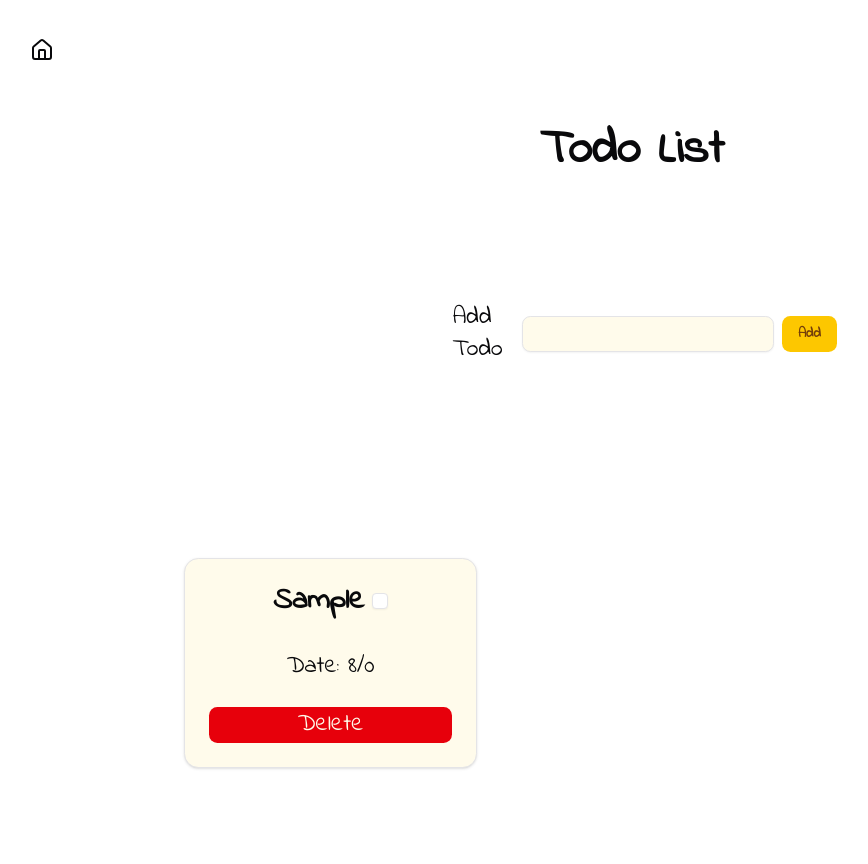
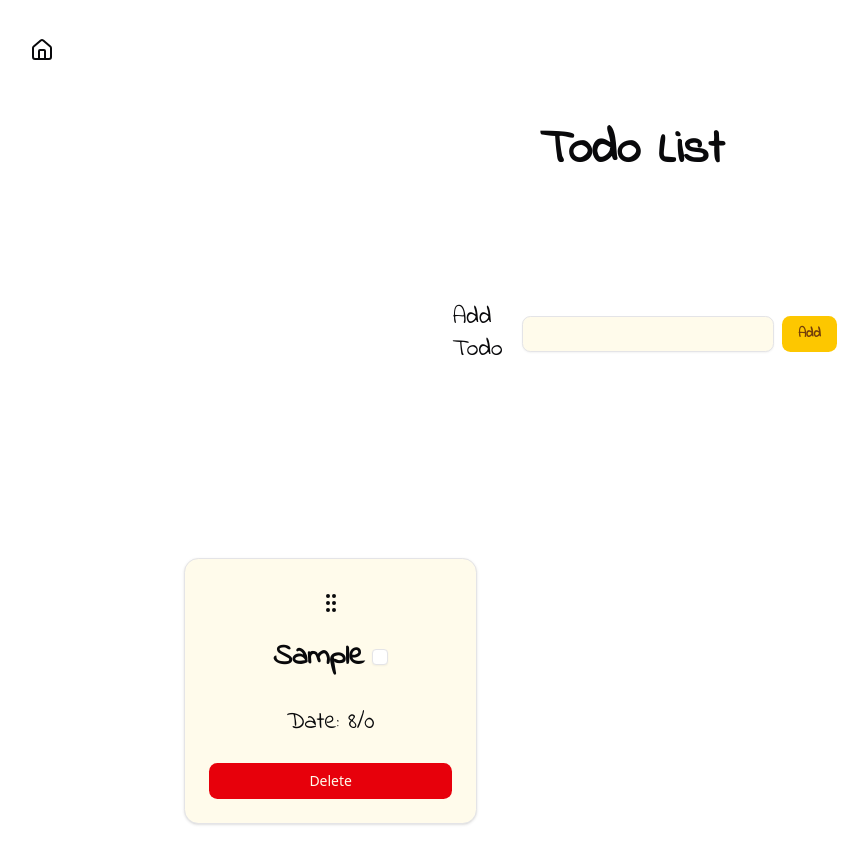
Before and after one commit to JoseFerreira1995/SimpleDesk, a React (Vite) app in the folder project/: page /todo in a window 1280 px wide. Both pictures are taken after typing "Sample" into the empty fields and a click on the button "Add". Shown: the top 864 px of the page, without its empty margins (8-876 px from the left). Built offline with nearby package versions, Linux system fonts and the light colour scheme.

Commit message:
feat: add drag functionallity using dndkit

```diff
--- a/project/package.json
+++ b/project/package.json
@@ -10,6 +10,9 @@
     "preview": "vite preview"
   },
   "dependencies": {
+    "@dnd-kit/core": "^6.3.1",
+    "@dnd-kit/sortable": "^10.0.0",
+    "@dnd-kit/utilities": "^3.2.2",
     "@flaticon/flaticon-uicons": "^3.3.1",
     "@radix-ui/react-checkbox": "^1.3.3",
     "@radix-ui/react-label": "^2.1.8",
--- /dev/null
+++ b/project/src/TodoList/Components/SortableTodoCard.tsx
@@ -0,0 +1,84 @@
+import { useSortable } from "@dnd-kit/sortable";
+
+import type { Todo } from "../types";
+import { GripVertical } from "lucide-react";
+
+import { Button } from "../../components/ui/button";
+import { CSS } from "@dnd-kit/utilities";
+import {
+  Card,
+  CardContent,
+  CardFooter,
+  CardHeader,
+  CardTitle,
+} from "../../components/ui/card";
+import { Checkbox } from "../../components/ui/checkbox";
+
+export default function SortableTodoCard({
+  todo,
+  onDelete,
+  onToggle,
+}: {
+  todo: Todo;
+  onDelete: (id: number) => void;
+  onToggle: (id: number) => void;
+}) {
+  const { attributes, listeners, setNodeRef, transform, transition } =
+    useSortable({ id: todo.id });
+
+  const style = {
+    transform: CSS.Transform.toString(transform),
+    transition,
+  };
+
+  return (
+    <div ref={setNodeRef} style={style} {...attributes}>
+      <Card className="w-full max-w-sm bg-amber-50 ">
+        {/* Drag handle */}
+        <div className="flex justify-center pt-2">
+          <div {...listeners} className="cursor-grab active:cursor-grabbing">
+            <GripVertical />
+          </div>
+        </div>
+
+        <CardHeader>
+          <CardTitle className="flex gap-2 justify-center items-center">
+            {todo.todo === "" ? (
+              <span className=" font-landing text-3xl">
+                {todo.isChecked ? "No I'm not" : "Am I procrastinating?"}
+              </span>
+            ) : (
+              <span
+                className="font-landing text-3xl"
+                style={{
+                  textDecoration: todo.isChecked ? "line-through" : "none",
+                }}
+              >{todo.todo}</span>
+            )}
+
+            <Checkbox
+              className="bg-white"
+              checked={todo.isChecked}
+              onCheckedChange={() => onToggle(todo.id)}
+            />
+          </CardTitle>
+        </CardHeader>
+
+        <CardContent>
+          <span className="font-landing text-2xl">
+            Date: {todo.day}/{todo.month}
+          </span>
+        </CardContent>
+
+        <CardFooter>
+          <Button
+            className="w-full bg-red-600 text-amber-50"
+            onClick={() => onDelete(todo.id)}
+          >
+            Delete
+          </Button>
+        </CardFooter>
+      </Card>
+    </div>
+  );
+}
--- a/project/src/TodoList/TodoMainPage.tsx
+++ b/project/src/TodoList/TodoMainPage.tsx
@@ -1,26 +1,18 @@
 import { useState } from "react";
 import { Input } from "../components/ui/input";
-import { Checkbox } from "../components/ui/checkbox";
 import { Button } from "../components/ui/button";
 import { Label } from "../components/ui/label";
-import {
-  Card,
-  CardContent,
-  CardFooter,
-  CardHeader,
-  CardTitle,
-} from "../components/ui/card";
-import "./TodoMainPage.css";
+
 import { HomeIcon } from "lucide-react";
 import { useNavigate } from "react-router-dom";
-
-type Todo = {
-  id: number;
-  todo: string;
-  isChecked: boolean;
-  day: number;
-  month: number;
-};
+import { closestCenter, DndContext, type DragEndEvent } from "@dnd-kit/core";
+import {
+  arrayMove,
+  rectSortingStrategy,
+  SortableContext,
+} from "@dnd-kit/sortable";
+import type { Todo } from "./types";
+import SortableTodoCard from "./Components/SortableTodoCard";
 
 let nextId: number = 0;
 
@@ -54,47 +46,17 @@ export default function TodoMainPage() {
     setTodo(change);
   };
 
-  const inputTodo = todo.map((todos) => (
-    <Card className="w-full max-w-sm bg-amber-50">
-      <CardHeader>
-        <CardTitle className="flex gap-2 justify-center items-center">
-          {todos.todo === "" ? (
-            <span className="font-landing text-3xl text-red-300">
-              {todos.isChecked ? "No I'm not" : "Am I procrastinating?"}
-            </span>
-          ) : (
-            <span
-              className="font-landing text-3xl"
-              style={{
-                textDecoration: todos.isChecked ? "line-through" : "none",
-              }}
-            >
-              {todos.todo}
-            </span>
-          )}
-          <Checkbox
-            className="bg-white"
-            checked={todos.isChecked}
-            onClick={() => handleChangeBox(todos.id)}
-          ></Checkbox>
-        </CardTitle>
-      </CardHeader>
-      <CardContent className="flex flex-col gap-2">
-        <span className="font-landing text-2xl">
-          Date: {todos.day}/{todos.month}
-        </span>
-      </CardContent>
+  const handleDragEnd = (event: DragEndEvent) => {
+    const { active, over } = event;
 
-      <CardFooter className="flex-col gap-2">
-        <Button
-          className="w-full bg-red-600 text-amber-50 font-landing text-2xl hover:bg-red-400"
-          onClick={() => handleDeleteTodo(todos.id)}
-        >
-          Delete
-        </Button>
-      </CardFooter>
-    </Card>
-  ));
+    if (!over || active.id === over.id) return;
+
+    setTodo((items) => {
+      const oldIndex = items.findIndex((i) => i.id === active.id);
+      const newIndex = items.findIndex((i) => i.id === over.id);
+      return arrayMove(items, oldIndex, newIndex);
+    });
+  };
 
   return (
     <>
@@ -125,9 +87,26 @@ export default function TodoMainPage() {
           </Button>
         </div>
 
-        <div className="grid grid-cols-3 m-[15%] text-center gap-2 ">
-          {inputTodo}
-        </div>
+        <DndContext
+          collisionDetection={closestCenter}
+          onDragEnd={handleDragEnd}
+        >
+          <SortableContext
+            items={todo.map((t) => t)}
+            strategy={rectSortingStrategy}
+          >
+            <div className="grid grid-cols-3 m-[15%] text-center gap-2 ">
+              {todo.map((todos) => (
+                <SortableTodoCard
+                  key={todos.id}
+                  todo={todos}
+                  onDelete={handleDeleteTodo}
+                  onToggle={handleChangeBox}
+                />
+              ))}
+            </div>
+          </SortableContext>
+        </DndContext>
       </section>
     </>
   );
--- /dev/null
+++ b/project/src/TodoList/types.ts
@@ -0,0 +1,7 @@
+export type Todo = {
+  id: number;
+  todo: string;
+  isChecked: boolean;
+  day: number;
+  month: number;
+};
```
Also changed, not shown: project/src/TodoList/TodoMainPage.css (deleted), 1 other file (tests, documents, lock files or other folders).
